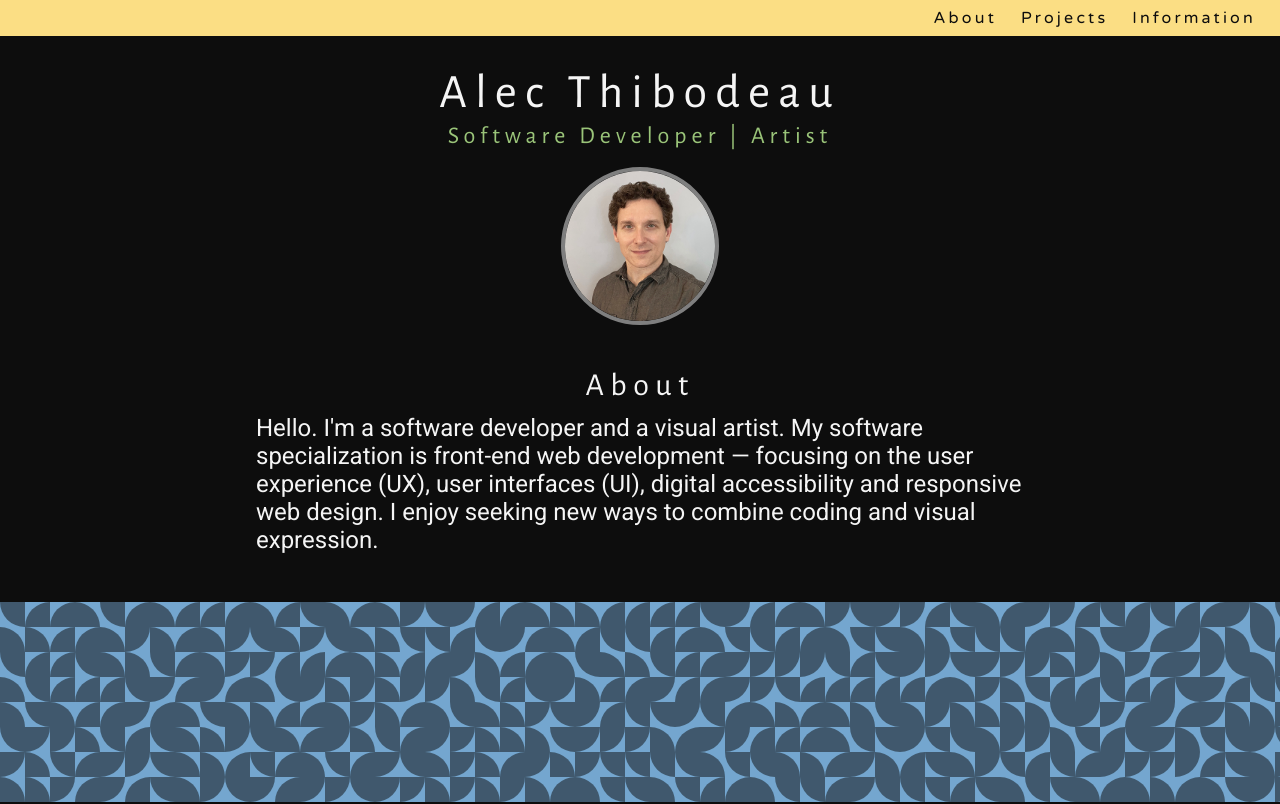
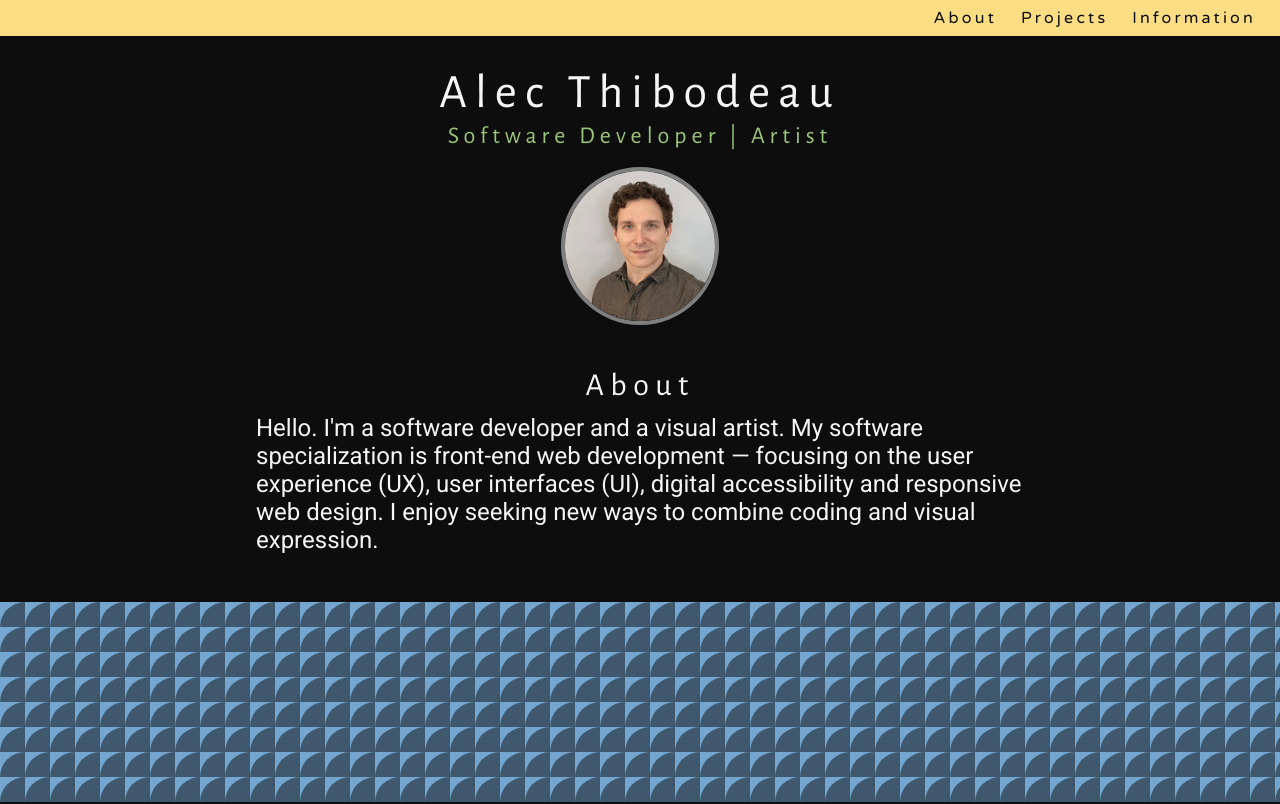
Before and after one commit to alecthibodeau/alecthibodeau.github.io, a React (Create React App) app: page / in a window 1280 px wide. Shown: the top 804 px of the page. Built offline with nearby package versions, Linux system fonts and the light colour scheme.

Commit message:
Add non-random direction for wedge

```diff
--- a/src/components/WedgeBanner.tsx
+++ b/src/components/WedgeBanner.tsx
@@ -14,6 +14,7 @@ function WedgeBanner(props: WedgeBannerProps): JSX.Element {
   const maxNumber: number = 4;
   const fourRows: number = 4;
   const eightRows: number = 8;
+  const isRandomDirection: boolean = false;
 
   function formatID(id: string) {
     return id === sections.about ? `banner${formatTitleCase(id)}` : id;
@@ -23,7 +24,13 @@ function WedgeBanner(props: WedgeBannerProps): JSX.Element {
     return (
       <div
         key={`${item}-${index}`}
-        className={`wedge ${wedgeDirection[setRandomNumber(maxNumber)]}`}>
+        className={
+          `wedge ${
+            isRandomDirection
+            ? wedgeDirection[setRandomNumber(maxNumber)]
+            : ' top-left'
+          }`
+        }>
       </div>
     );
   }
```
